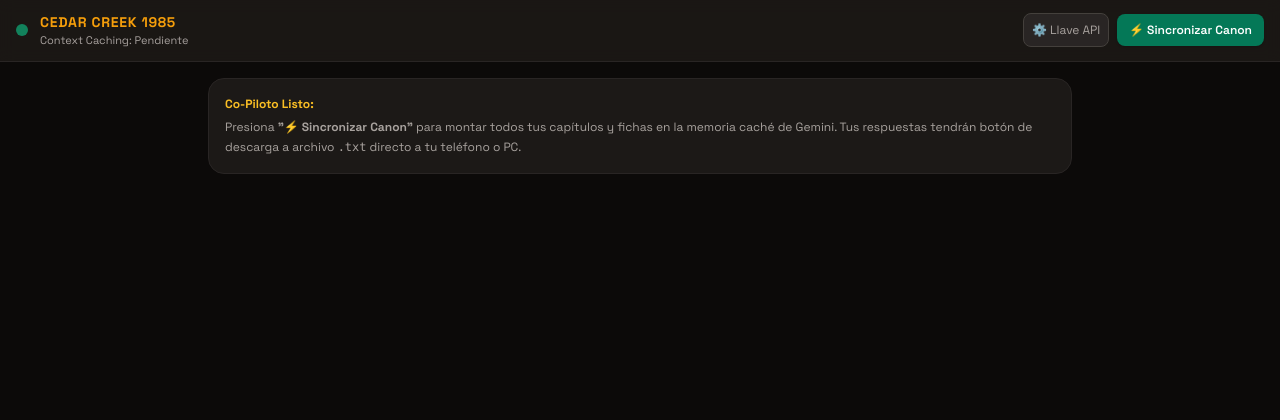
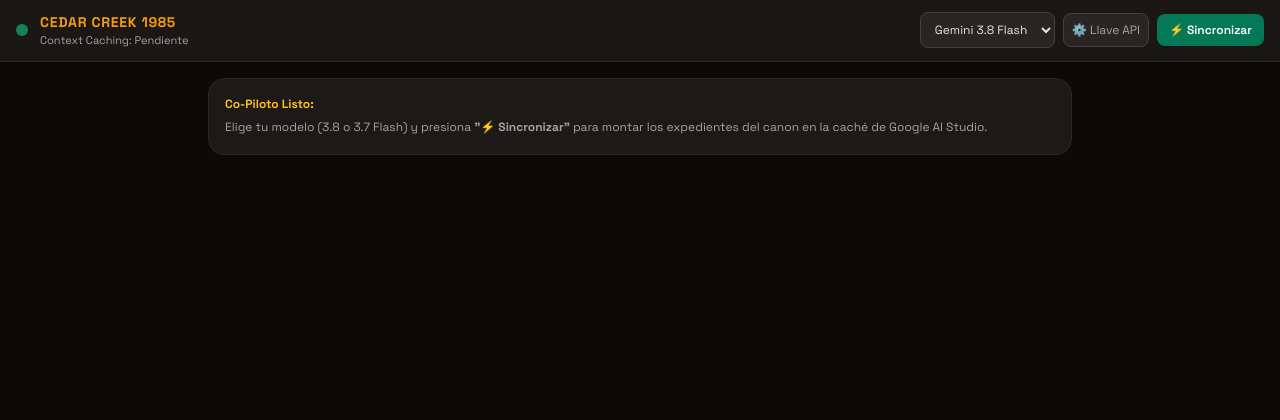
Before and after one commit to XRhaegal/novel-engine, a FastAPI app: page / in a window 1280 px wide. Shown: the top 420 px of the page. Run offline with FastAPI, Linux system fonts and the light colour scheme; some libraries are stand-ins or nearby versions.

Commit message:
Refactor index.html for improved UI and functionality
Updated the HTML structure and improved accessibility features. Changed button labels, added model selection, and refined API key handling.

```diff
--- a/templates/index.html
+++ b/templates/index.html
@@ -6,7 +6,7 @@
   <title>Cedar Creek 1985 - Studio</title>
   <script src="https://cdn.tailwindcss.com"></script>
   <link rel="preconnect" href="https://fonts.googleapis.com">
-  <link rel="preconnect" href="https://fonts.gstatic.com" crossorigin>
+  <link rel="preconnect" href="https://fonts.gstatic.com">
   <link href="https://fonts.googleapis.com/css2?family=Merriweather:ital,wght@0,300;0,400;0,700;1,300&family=Space+Grotesk:wght@400;600;700&display=swap" rel="stylesheet">
   <style>
     body { font-family: 'Space Grotesk', sans-serif; }
@@ -16,7 +16,7 @@
 <body class="h-full flex flex-col antialiased select-none">
 
   <!-- Encabezado Superior -->
-  <header class="bg-stone-900/90 backdrop-blur border-b border-stone-800 px-4 py-3 flex items-center justify-between z-10">
+  <header class="bg-stone-900/90 backdrop-blur border-b border-stone-800 px-4 py-3 flex items-center justify-between z-10 gap-2">
     <div class="flex items-center gap-3">
       <div class="w-3 h-3 rounded-full bg-emerald-500 animate-pulse"></div>
       <div>
@@ -24,21 +24,28 @@
         <p id="cache-badge" class="text-[11px] text-stone-400">Context Caching: Pendiente</p>
       </div>
     </div>
+
     <div class="flex items-center gap-2">
+      <!-- Selector de Modelo -->
+      <select id="model-select" class="bg-stone-800 border border-stone-700 text-stone-200 text-xs rounded-lg px-2.5 py-2 focus:border-amber-500 focus:outline-none">
+        <option value="gemini-3.8-flash" selected>Gemini 3.8 Flash</option>
+        <option value="gemini-3.7-flash">Gemini 3.7 Flash</option>
+      </select>
+
       <button onclick="toggleConfigModal()" class="p-2 text-stone-400 hover:text-amber-400 text-xs bg-stone-800 rounded-lg border border-stone-700">
         ⚙️ Llave API
       </button>
       <button onclick="syncCache()" id="btn-sync" class="bg-emerald-700 hover:bg-emerald-600 text-white font-semibold text-xs px-3 py-2 rounded-lg shadow transition">
-        ⚡ Sincronizar Canon
+        ⚡ Sincronizar
       </button>
     </div>
   </header>
 
-  <!-- Área de Mensajes / Conversación -->
+  <!-- Área de Mensajes -->
   <main id="chat-stream" class="flex-1 overflow-y-auto p-4 space-y-4 max-w-4xl mx-auto w-full">
     <div class="bg-stone-900 border border-stone-800 rounded-2xl p-4 text-xs text-stone-400 leading-relaxed">
       <strong class="text-amber-400 block mb-1">Co-Piloto Listo:</strong>
-      Presiona <strong>"⚡ Sincronizar Canon"</strong> para montar todos tus capítulos y fichas en la memoria caché de Gemini. Tus respuestas tendrán botón de descarga a archivo <code>.txt</code> directo a tu teléfono o PC.
+      Elige tu modelo (3.8 o 3.7 Flash) y presiona <strong>"⚡ Sincronizar"</strong> para montar los expedientes del canon en la caché de Google AI Studio.
     </div>
   </main>
 
@@ -52,11 +59,11 @@
     </div>
   </footer>
 
-  <!-- Modal Configuración API Key -->
+  <!-- Modal API Key -->
   <div id="modal-config" class="hidden fixed inset-0 bg-black/70 flex items-center justify-center p-4 z-50">
     <div class="bg-stone-900 border border-stone-700 rounded-2xl p-5 max-w-md w-full space-y-4">
       <h3 class="text-sm font-bold text-amber-400 uppercase tracking-wide">Configurar Google AI Studio API Key</h3>
-      <p class="text-xs text-stone-300 leading-relaxed">Tu clave se guarda únicamente en la memoria local de tu navegador (BYOK). Nunca se comparte con nadie.</p>
+      <p class="text-xs text-stone-300 leading-relaxed">Tu clave se guarda localmente en el navegador (BYOK).</p>
       <input type="password" id="input-api-key" placeholder="AIzaSy..." class="w-full bg-stone-950 border border-stone-700 rounded-xl p-3 text-xs text-stone-100 focus:border-amber-500 focus:outline-none font-mono">
       <div class="flex justify-end gap-2">
         <button onclick="toggleConfigModal()" class="px-3 py-2 text-xs text-stone-400 hover:text-stone-200">Cancelar</button>
@@ -66,38 +73,37 @@
   </div>
 
   <script>
-    // Recuperar clave guardada
     let savedKey = localStorage.getItem('GEMINI_USER_KEY') || '';
     if (savedKey) {
       document.getElementById('input-api-key').value = savedKey;
     }
 
     function toggleConfigModal() {
-      const modal = document.getElementById('modal-config');
-      modal.classList.toggle('hidden');
+      document.getElementById('modal-config').classList.toggle('hidden');
     }
 
     function saveApiKey() {
       const val = document.getElementById('input-api-key').value.trim();
-      if (!val) {
-        alert("Por favor ingresa una clave válida.");
-        return;
-      }
+      if (!val) return alert("Ingresa una clave válida.");
       localStorage.setItem('GEMINI_USER_KEY', val);
       savedKey = val;
       toggleConfigModal();
       alert("API Key guardada localmente.");
     }
 
+    function getSelectedModel() {
+      return document.getElementById('model-select').value;
+    }
+
     async function syncCache() {
       if (!savedKey) {
         toggleConfigModal();
-        alert("Primero ingresa tu API Key en la configuración.");
-        return;
+        return alert("Primero ingresa tu API Key.");
       }
 
       const btn = document.getElementById('btn-sync');
       const badge = document.getElementById('cache-badge');
+      const model = getSelectedModel();
       btn.disabled = true;
       btn.innerText = "Sincronizando...";
 
@@ -105,21 +111,21 @@
         const res = await fetch('/api/sync-cache', {
           method: 'POST',
           headers: { 'Content-Type': 'application/json' },
-          body: JSON.stringify({ message: "sync", api_key: savedKey })
+          body: JSON.stringify({ message: "sync", api_key: savedKey, model: model })
         });
         const data = await res.json();
         if (res.ok) {
-          badge.innerText = `Caché Activa: ${data.total_files} archivos`;
+          badge.innerText = `Caché Activa (${data.model}): ${data.total_files} archivos`;
           badge.className = "text-[11px] text-emerald-400 font-semibold";
           alert(data.message);
         } else {
           alert("Error: " + data.detail);
         }
       } catch (err) {
-        alert("Error de conexión al sincronizar: " + err.message);
+        alert("Error de conexión: " + err.message);
       } finally {
         btn.disabled = false;
-        btn.innerText = "⚡ Sincronizar Canon";
+        btn.innerText = "⚡ Sincronizar";
       }
     }
 
@@ -127,16 +133,13 @@
       const box = document.getElementById('prompt-box');
       const text = box.value.trim();
       if (!text) return;
-
       if (!savedKey) {
         toggleConfigModal();
-        alert("Ingresa tu API Key antes de chatear.");
-        return;
+        return alert("Ingresa tu API Key antes de enviar.");
       }
 
       appendMessage("Tú", text, "user");
       box.value = "";
-
       const btn = document.getElementById('btn-send');
       btn.disabled = true;
 
@@ -144,7 +147,7 @@
         const res = await fetch('/api/chat', {
           method: 'POST',
           headers: { 'Content-Type': 'application/json' },
-          body: JSON.stringify({ message: text, api_key: savedKey })
+          body: JSON.stringify({ message: text, api_key: savedKey, model: getSelectedModel() })
         });
         const data = await res.json();
         if (res.ok) {
@@ -153,7 +156,7 @@
           appendMessage("Error", data.detail, "error");
         }
       } catch (err) {
-        appendMessage("Error", "No se pudo conectar con el servidor: " + err.message, "error");
+        appendMessage("Error", "Fallo de conexión: " + err.message, "error");
       } finally {
         btn.disabled = false;
       }
@@ -161,7 +164,7 @@
 
     function downloadAsTxt(content) {
       const timestamp = new Date().toISOString().slice(0, 19).replace(/[:T]/g, "_");
-      const filename = `Cedar_Creek_Capitulo_${timestamp}.txt`;
+      const filename = `Cedar_Creek_${timestamp}.txt`;
       const blob = new Blob([content], { type: 'text/plain;charset=utf-8' });
       const link = document.createElement('a');
       link.href = URL.createObjectURL(blob);
@@ -179,11 +182,10 @@
 
       let actionsHtml = '';
       if (role === 'assistant') {
-        // Escapar comillas para la función de descarga
         const escapedContent = encodeURIComponent(text);
         actionsHtml = `
-          <div class="pt-2 border-t border-stone-800 flex justify-end gap-2">
-            <button onclick="downloadAsTxt(decodeURIComponent('${escapedContent}'))" class="bg-stone-800 hover:bg-stone-700 text-amber-400 text-xs px-3 py-1.5 rounded-lg border border-stone-700 transition flex items-center gap-1.5 font-sans">
+          <div class="pt-2 border-t border-stone-800 flex justify-end">
+            <button onclick="downloadAsTxt(decodeURIComponent('${escapedContent}'))" class="bg-stone-800 hover:bg-stone-700 text-amber-400 text-xs px-3 py-1.5 rounded-lg border border-stone-700 transition font-sans">
               📥 Descargar .txt
             </button>
           </div>
@@ -191,13 +193,11 @@
       }
 
       const roleColor = role === 'user' ? 'text-amber-500' : (role === 'error' ? 'text-rose-400' : 'text-emerald-400');
-
       wrapper.innerHTML = `
         <div class="text-xs font-bold uppercase tracking-wider ${roleColor} mb-1">${sender}</div>
         <div class="text-sm text-stone-200 novel-font leading-relaxed whitespace-pre-wrap">${text}</div>
         ${actionsHtml}
       `;
-
       container.appendChild(wrapper);
       container.scrollTop = container.scrollHeight;
     }
```
